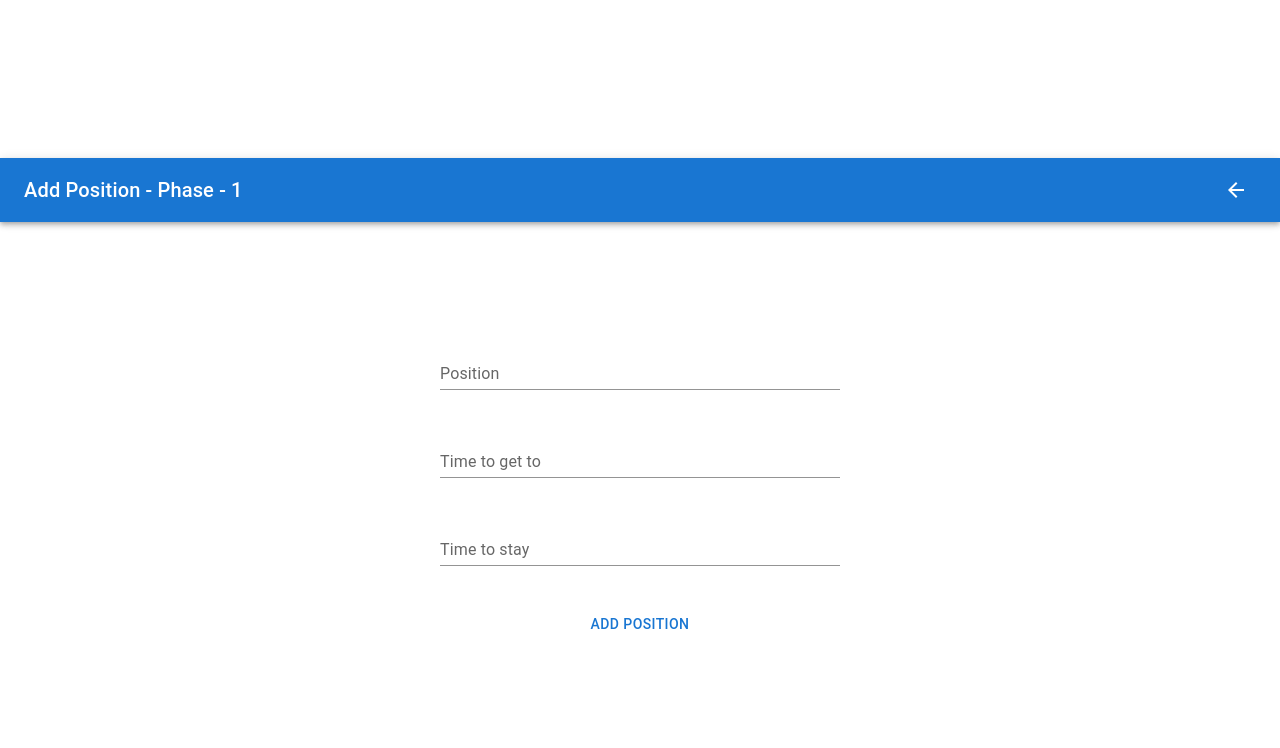
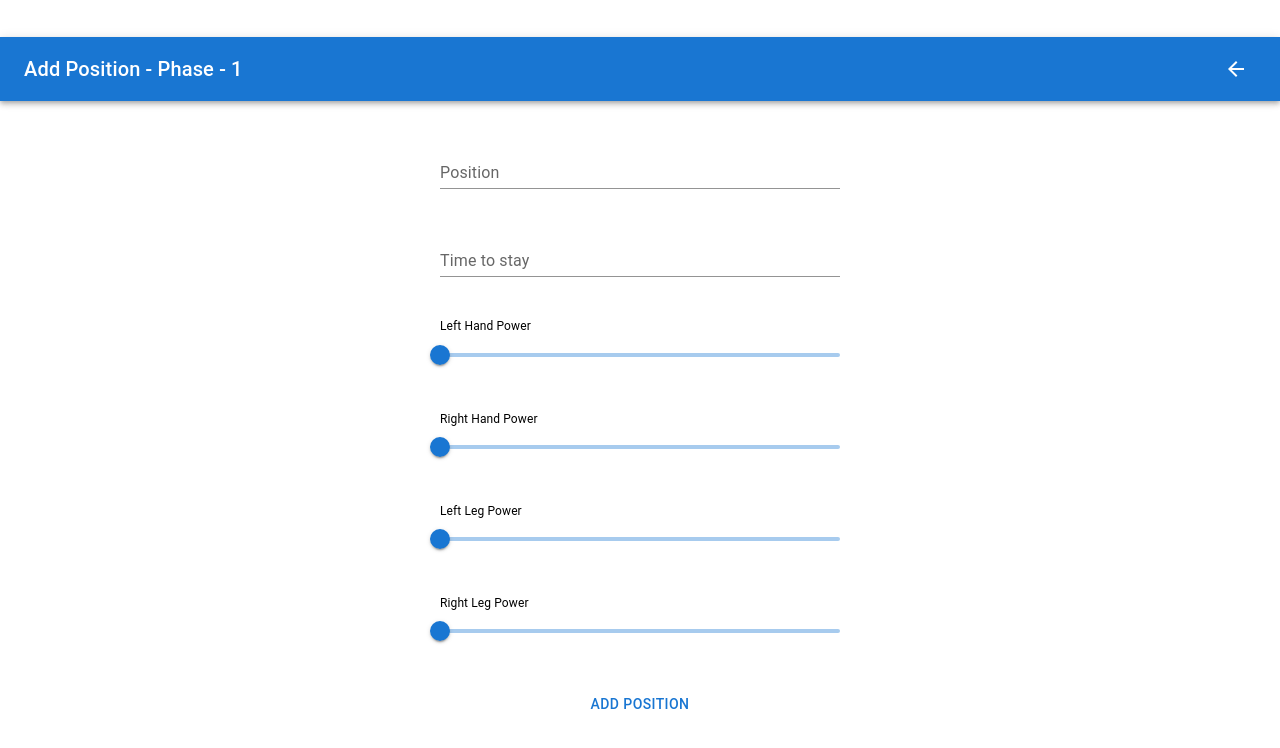
Before and after one commit to aviehu/OfirsRobotClient, a React (Create React App) app in the folder robot/: page /addposition/1 in a window 1280 px wide. Shown: the top 748 px of the page. Built offline with nearby package versions, Linux system fonts and the light colour scheme; no server answers.

Commit message:
engine power

```diff
--- a/robot/src/components/AddPosition.js
+++ b/robot/src/components/AddPosition.js
@@ -5,19 +5,26 @@ import {useState} from "react";
 import addPosition from "../utils/addPosition";
 import IconButton from "@mui/material/IconButton";
 import ArrowBackIcon from "@mui/icons-material/ArrowBack";
+import Slider from "@mui/material/Slider";
 
 export default function AddPosition() {
     const [position, setPosition] = useState("")
-    const [timeToGet, setTimeToGet] = useState(0)
     const [timeToStay, setTimeToStay] = useState(0)
+    const [leftHandPower, setLeftHandPower] = useState(1)
+    const [rightHandPower, setRightHandPower] = useState(1)
+    const [leftLegPower, setLeftLegPower] = useState(1)
+    const [rightLegPower, setRightLegPower] = useState(1)
     const { phase } = useParams()
     const navigate = useNavigate()
 
     const handleSubmit = async () => {
         const newPosition = {
             position,
-            timeToGet,
             timeToStay,
+            leftHandPower,
+            rightHandPower,
+            leftLegPower,
+            rightLegPower
         }
         await addPosition(newPosition, phase)
         navigate(`/editphase/${phase}`)
@@ -36,10 +43,33 @@ export default function AddPosition() {
                     </Tooltip>
                 </Toolbar>
             </AppBar>
-            <Stack alignItems={'center'} position={"relative"} spacing={5} paddingTop={15}>
+            <Stack alignItems={'center'} position={"relative"} spacing={5} paddingTop={5} paddingBottom={5}>
                 <TextField onChange={(event) => setPosition(event.target.value)} label={"Position"} variant="standard" style={{minWidth: 400}}/>
-                <TextField onChange={(event) => setTimeToGet(event.target.value)} label={"Time to get to"} variant="standard" style={{minWidth: 400}}/>
                 <TextField onChange={(event) => setTimeToStay(event.target.value)} label={"Time to stay"} variant="standard" style={{minWidth: 400}}/>
+                <Stack direction={"column"}>
+                    <Typography id="input-slider" fontSize={12} gutterBottom> Left Hand Power </Typography>
+                    <Tooltip title={leftHandPower}>
+                        <Slider value={leftHandPower} min={1} max={10} step={1} onChange={(event) => setLeftHandPower(event.target.value)} style={{minWidth: 400, maxWidth:400}}></Slider>
+                    </Tooltip>
+                </Stack>
+                <Stack direction={"column"}>
+                    <Typography id="input-slider" fontSize={12} gutterBottom> Right Hand Power </Typography>
+                    <Tooltip title={rightHandPower}>
+                        <Slider value={rightHandPower} min={1} max={10} step={1} onChange={(event) => setRightHandPower(event.target.value)} style={{minWidth: 400, maxWidth:400}}></Slider>
+                    </Tooltip>
+                </Stack>
+                <Stack direction={"column"}>
+                    <Typography id="input-slider" fontSize={12} gutterBottom> Left Leg Power </Typography>
+                    <Tooltip title={leftLegPower}>
+                        <Slider value={leftLegPower} min={1} max={10} step={1} onChange={(event) => setLeftLegPower(event.target.value)} style={{minWidth: 400, maxWidth:400}}></Slider>
+                    </Tooltip>
+                </Stack>
+                <Stack direction={"column"}>
+                    <Typography id="input-slider" fontSize={12} gutterBottom> Right Leg Power </Typography>
+                    <Tooltip title={rightLegPower}>
+                        <Slider value={rightLegPower} min={1} max={10} step={1} onChange={(event) => setRightLegPower(event.target.value)} style={{minWidth: 400, maxWidth:400}}></Slider>
+                    </Tooltip>
+                </Stack>
                 <Button style={{minWidth: 400}} onClick={handleSubmit}>Add Position</Button>
             </Stack>
         </ContainerLayout>
--- a/robot/src/components/EditPosition.js
+++ b/robot/src/components/EditPosition.js
@@ -2,24 +2,31 @@ import {useNavigate, useParams} from "react-router-dom";
 import ContainerLayout from "./ContainerLayout";
 import {AppBar, Button, Stack, TextField, Toolbar, Tooltip, Typography} from "@mui/material";
 import {useState, useEffect} from "react";
-import addPosition from "../utils/addPosition";
 import getPosition from "../utils/getPosition";
 import editPosition from "../utils/editPosition";
 import IconButton from "@mui/material/IconButton";
 import ArrowBackIcon from "@mui/icons-material/ArrowBack";
+import Slider from '@mui/material/Slider';
 
 export default function EditPosition() {
     const [position, setPosition] = useState("")
-    const [timeToGet, setTimeToGet] = useState("")
     const [timeToStay, setTimeToStay] = useState("")
+    const [leftHandPower, setLeftHandPower] = useState(1)
+    const [rightHandPower, setRightHandPower] = useState(1)
+    const [leftLegPower, setLeftLegPower] = useState(1)
+    const [rightLegPower, setRightLegPower] = useState(1)
     const { phase, id } = useParams()
     const navigate = useNavigate()
 
     async function setStates() {
         const pos = await getPosition(phase, id)
+        console.log(pos)
         setPosition(pos.position)
-        setTimeToGet(pos.timeToGet)
         setTimeToStay(pos.timeToStay)
+        setLeftHandPower(pos.leftHandPower)
+        setRightHandPower(pos.rightHandPower)
+        setLeftLegPower(pos.leftLegPower)
+        setRightLegPower(pos.rightLegPower)
     }
 
     useEffect(() => {
@@ -29,9 +36,12 @@ export default function EditPosition() {
     const handleSubmit = async () => {
         const newPosition = {
             position,
-            timeToGet,
             timeToStay,
-            id
+            id,
+            leftHandPower,
+            rightHandPower,
+            leftLegPower,
+            rightLegPower
         }
         await editPosition(newPosition, phase)
         navigate(`/editphase/${phase}`)
@@ -50,11 +60,34 @@ export default function EditPosition() {
                     </Tooltip>
                 </Toolbar>
             </AppBar>
-            <Stack alignItems={'center'} position={"relative"} spacing={5} paddingTop={15}>
+            <Stack alignItems={'center'} position={"relative"} spacing={5} paddingBottom={5} paddingTop={5} minWidth={400}>
                 <TextField value={position} onChange={(event) => setPosition(event.target.value)} label={"Position"} variant="standard" style={{minWidth: 400}}/>
-                <TextField value={timeToGet} onChange={(event) => setTimeToGet(event.target.value)} label={"Time to get to"} variant="standard" style={{minWidth: 400}}/>
                 <TextField value={timeToStay} onChange={(event) => setTimeToStay(event.target.value)} label={"Time to stay"} variant="standard" style={{minWidth: 400}}/>
-                <Button style={{minWidth: 400}} onClick={handleSubmit}>Edit Position</Button>
+                <Stack direction={"column"}>
+                    <Typography id="input-slider" fontSize={12} gutterBottom> Left Hand Power </Typography>
+                    <Tooltip title={leftHandPower}>
+                        <Slider value={leftHandPower} min={1} max={10} step={1} onChange={(event) => setLeftHandPower(event.target.value)} style={{minWidth: 400, maxWidth:400}}></Slider>
+                    </Tooltip>
+                </Stack>
+                <Stack direction={"column"}>
+                    <Typography id="input-slider" fontSize={12} gutterBottom> Right Hand Power </Typography>
+                    <Tooltip title={rightHandPower}>
+                        <Slider value={rightHandPower} min={1} max={10} step={1} onChange={(event) => setRightHandPower(event.target.value)} style={{minWidth: 400, maxWidth:400}}></Slider>
+                    </Tooltip>
+                </Stack>
+                <Stack direction={"column"}>
+                    <Typography id="input-slider" fontSize={12} gutterBottom> Left Leg Power </Typography>
+                    <Tooltip title={leftLegPower}>
+                        <Slider value={leftLegPower} min={1} max={10} step={1} onChange={(event) => setLeftLegPower(event.target.value)} style={{minWidth: 400, maxWidth:400}}></Slider>
+                    </Tooltip>
+                </Stack>
+                <Stack direction={"column"}>
+                    <Typography id="input-slider" fontSize={12} gutterBottom> Right Leg Power </Typography>
+                    <Tooltip title={rightLegPower}>
+                        <Slider value={rightLegPower} min={1} max={10} step={1} onChange={(event) => setRightLegPower(event.target.value)} style={{minWidth: 400, maxWidth:400}}></Slider>
+                    </Tooltip>
+                </Stack>
+                <Button style={{minWidth: 400}} onClick={handleSubmit}>Save</Button>
             </Stack>
         </ContainerLayout>
     )
```
